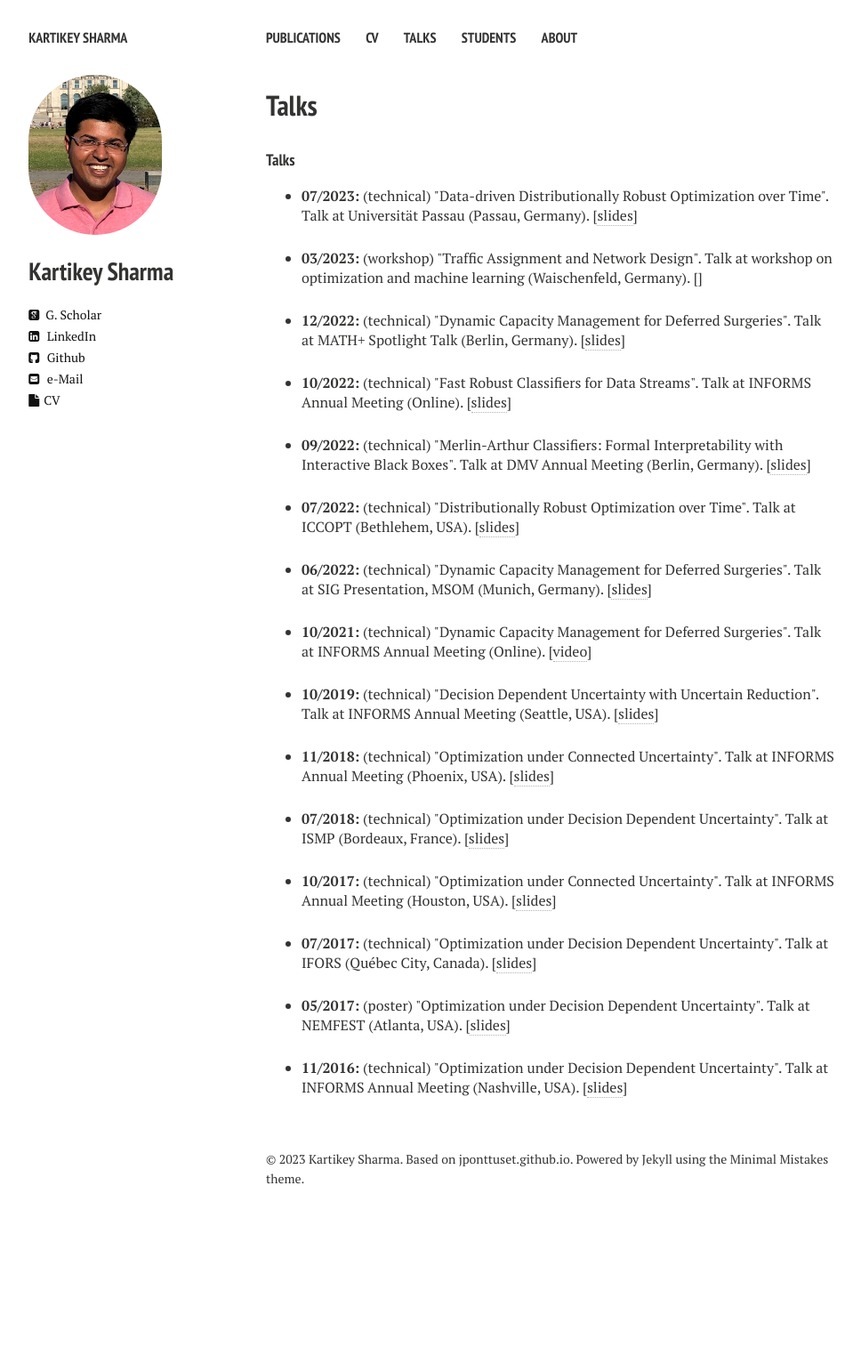
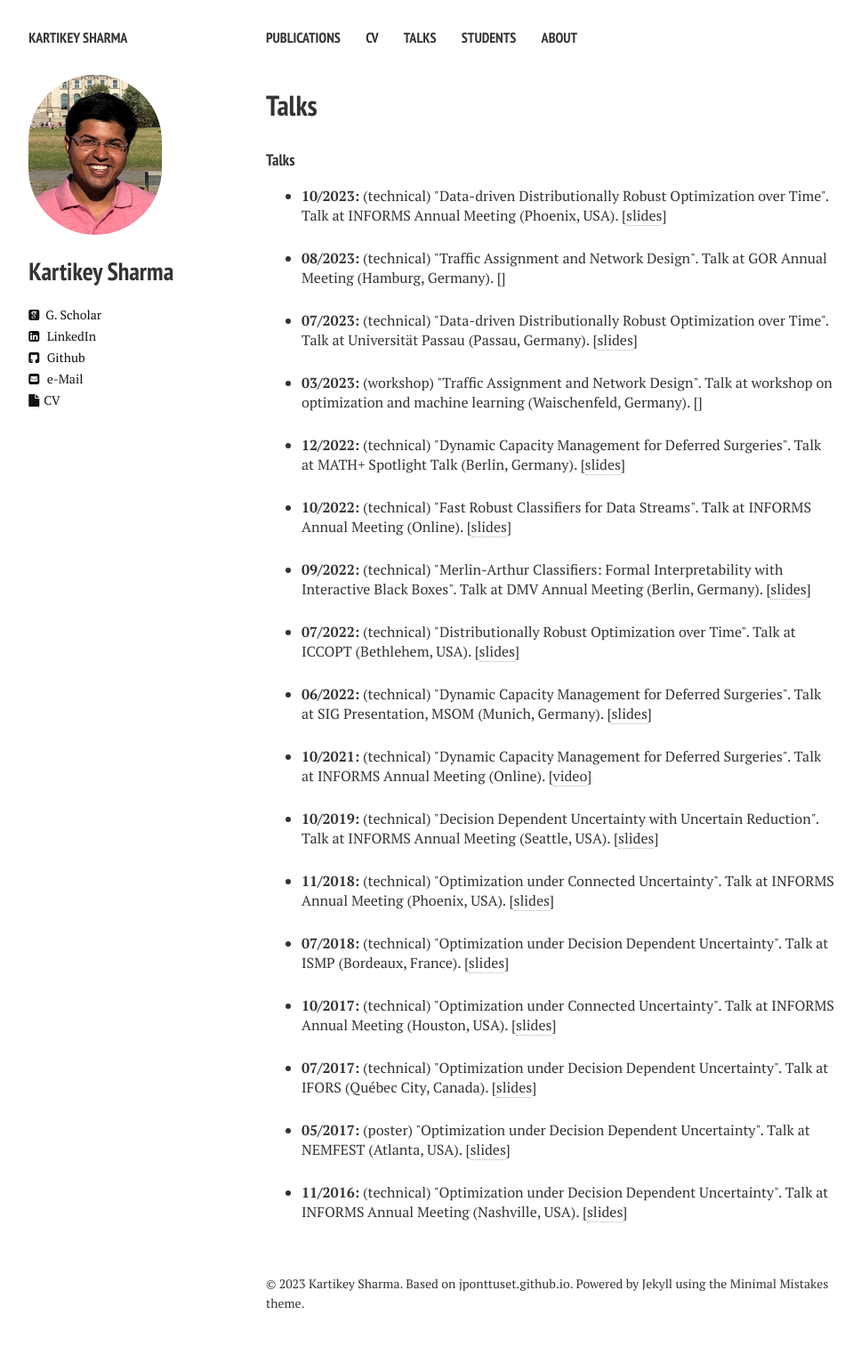
Before and after one commit to kartikeyrinwa/kartikeyrinwa.github.io, a Jekyll site: the page built from talks.md, in a window 1280 px wide. Shown: the whole page at 89% size, without its empty margins (21-989 px from the left). Built offline with Jekyll 4.4.1, drawn with Linux system fonts in a browser that asks for light colours; nearby versions of some CDN libraries; before the commit the page ends 1383 px from its top, so only the background shows below that.

Commit message:
updated talks for website

```diff
--- a/_data/talks.yml
+++ b/_data/talks.yml
@@ -133,3 +133,21 @@
   location: Passau, Germany
   slides: "passau_2023.key"
   slidetype: "slides"
+
+- title: Traffic Assignment and Network Design
+  year: 2023
+  month: "08"
+  type: technical
+  venue: GOR Annual Meeting
+  location: Hamburg, Germany
+  paper:
+  slides: "gor_2023.pdf"
+
+- title: "Data-driven Distributionally Robust Optimization over Time"
+  year: 2023
+  month: "10"
+  type: technical
+  venue: INFORMS Annual Meeting
+  location: Phoenix, USA
+  slides: "informs_2023.pdf"
+  slidetype: "slides"
```
